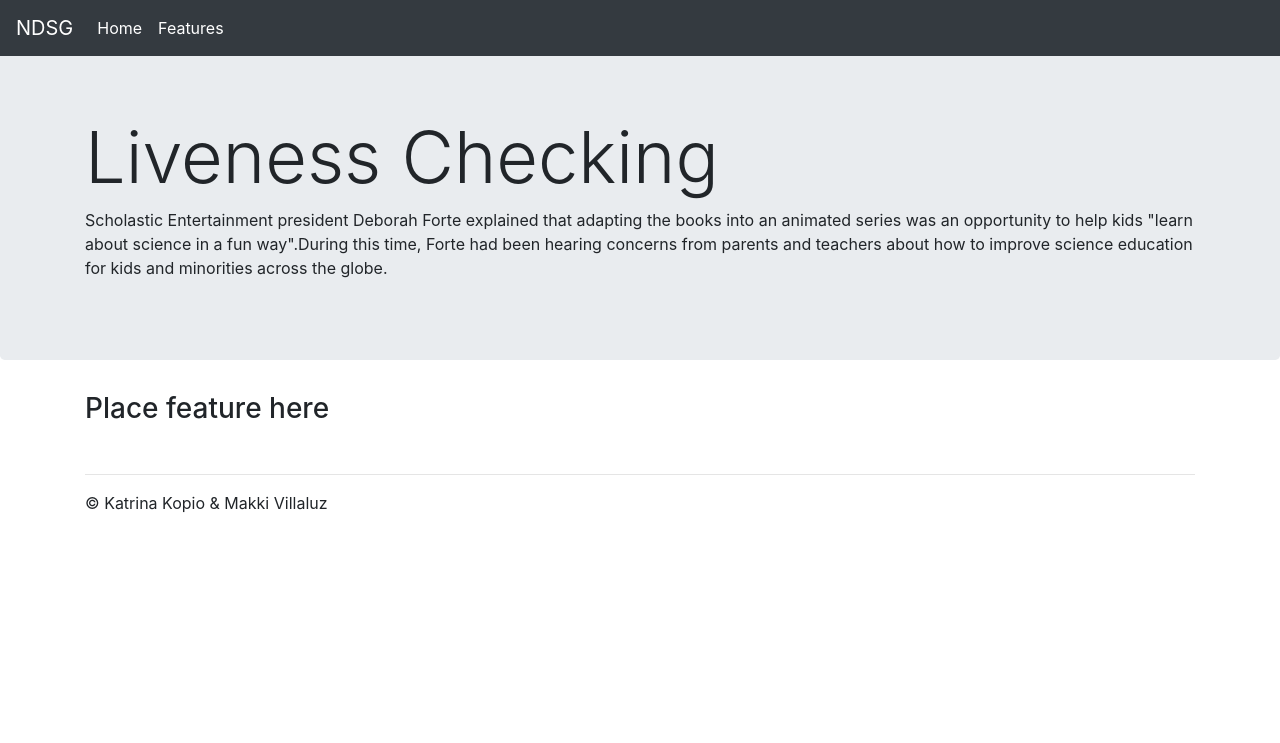
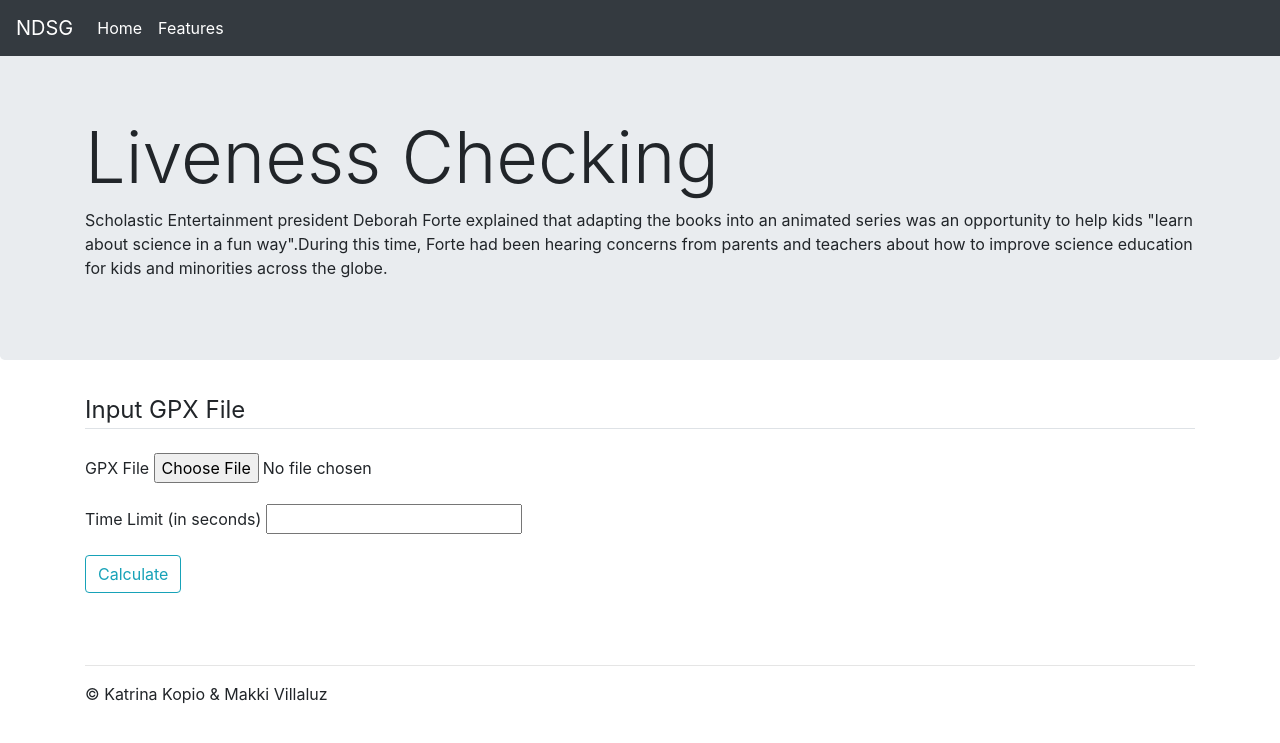
Before and after one commit to katkopio/ndsg, a Flask app: page /features/liveness in a window 1280 px wide. Shown: the top 743 px of the page. Run offline with Flask 2, Linux system fonts and the light colour scheme; some libraries are stand-ins or nearby versions.

Commit message:
Added liveness feature

```diff
--- a/app/project2/forms.py
+++ b/app/project2/forms.py
@@ -26,6 +26,11 @@ class GeofencingForm(FlaskForm):
     max_time = StringField('Maximum Time (seconds)')
     compute = SubmitField('Compute')
 
+class LivenessForm(FlaskForm):
+    gpx_file = FileField('GPX File', validators=[FileAllowed(['gpx']), DataRequired()])
+    time_limit = FloatField('Time Limit (in seconds)', validators=[NumberRange(), DataRequired()])
+    submit = SubmitField('Calculate')
+
 # class RegistrationForm(FlaskForm):
 #     username = StringField('Username', validators=[DataRequired(), Length(min=2, max=20)])
 #     email = StringField('Email', validators=[DataRequired(), Email()])
--- a/app/project2/routes.py
+++ b/app/project2/routes.py
@@ -1,7 +1,7 @@
 from flask import render_template, url_for, flash, redirect, request
 from project2 import app, info
-from project2.forms import InputGPXFileForm, SpeedViolationForm, GeofencingForm
-from project2.api import parse_gpx_file, distance_travelled, speed_violation, create_geofence
+from project2.forms import InputGPXFileForm, SpeedViolationForm, GeofencingForm, LivenessForm
+from project2.api import parse_gpx_file, distance_travelled, speed_violation, create_geofence, check_liveness
 from geojson import Point, Feature
 
 @app.route("/")
@@ -80,9 +80,19 @@ def geofencing():
             print(results)
     return render_template('geofencing.html', title='Geofencing', info = info.get("geofencing"), filename=filename, locations=locations, results=results, number_violations=number_violations, form=form)
 
-@app.route("/features/liveness")
+@app.route("/features/liveness", methods=['GET','POST'])
 def liveness():
-    return render_template('liveness.html', title='Liveness', info = info.get("liveness"))
+    form = LivenessForm()
+    filename = ""
+    total_liveness = -1
+    results = []
+    if request.method == 'POST' and form.validate_on_submit():
+        time_limit = form.time_limit.data
+        gpx_file = request.files['gpx_file']
+        filename = gpx_file.filename
+        gps_data = parse_gpx_file(gpx_file)
+        total_liveness, results = check_liveness(gps_data,time_limit)
+    return render_template('liveness.html', title='Liveness', info = info.get("liveness"), filename=filename, total_liveness=total_liveness, results=results, form=form)
 
 @app.route("/features/route_finding")
 def route_finding():
--- a/app/project2/templates/liveness.html
+++ b/app/project2/templates/liveness.html
@@ -12,8 +12,68 @@
     </div>
 
     <div class="container">
-        <h3>Place feature here</h3>
-    </div>
+        <form method=POST enctype=multipart/form-data action="">
+            {{ form.hidden_tag() }}
+            <fieldset class="form-group">
+            <legend class="border-bottom mb-4">Input GPX File</legend>
+            <div class="form-group">
+                {{ form.gpx_file.label(class="form-control-label") }}
+                {% if form.gpx_file.errors %}
+                    {{ form.gpx_file(class="form-control form-control-lg is-invalid") }}
+                    <div class="invalid-feedback">
+                        {% for error in form.gpx_file.errors %}
+                            <span>{{ error }}</span>
+                        {% endfor %}
+                    </div>
+                {% else %}
+                    {{ form.gpx_file(class="form-check-label") }}
+                {% endif %}
+            </div>
+            <div class="form-group">
+                {{ form.time_limit.label(class="form-control-label") }}
+                {% if form.time_limit.errors %}
+                    {{ form.time_limit(class="form-control form-control-lg is-invalid") }}
+                    <div class="invalid-feedback">
+                        {% for error in form.time_limit.errors %}
+                            <span>{{ error }}</span>
+                        {% endfor %}
+                    </div>
+                {% else %}
+                    {{ form.time_limit(class="form-check-label") }}
+                {% endif %}
+            </div>
+            <div class="form-group">
+                {{ form.submit(class="btn btn-outline-info") }}
+            </div>
+        </fieldset>
+        </div>
+        {% if total_liveness >= 0 %}
+            <div class="container">
+                <legend class="border-bottom mb-4">Liveness in {{filename}}</legend>
+                <p>Total Liveness: {{total_liveness}}s</p>
+                <table class="table">
+                    <thead>
+                        <tr>
+                            <th scope="col">Segment</th>
+                            <th scope="col">Liveness</th>
+                            <th scope="col">Start</th>
+                            <th scope="col">End</th>
+                        </tr>
+                    </thead>
+                    {% for result in results %}
+                    <tbody>
+                        <tr>
+                            {% set index = results.index(result) + 1%}
+                            <td>{{index}}</td>
+                            <td>{{result.get('liveness')}}s</td>
+                            <td>{{result.get('start')}}</td>
+                            <td>{{result.get('end')}}</td>
+                        </tr>
+                    </tbody>
+                    {% endfor %}
+                </table>
+            </div>
+        {% endif %}
 </main>
 
 {% endblock body %}
```
Also changed, not shown: app/project2/api.py (+41 -0 lines).
